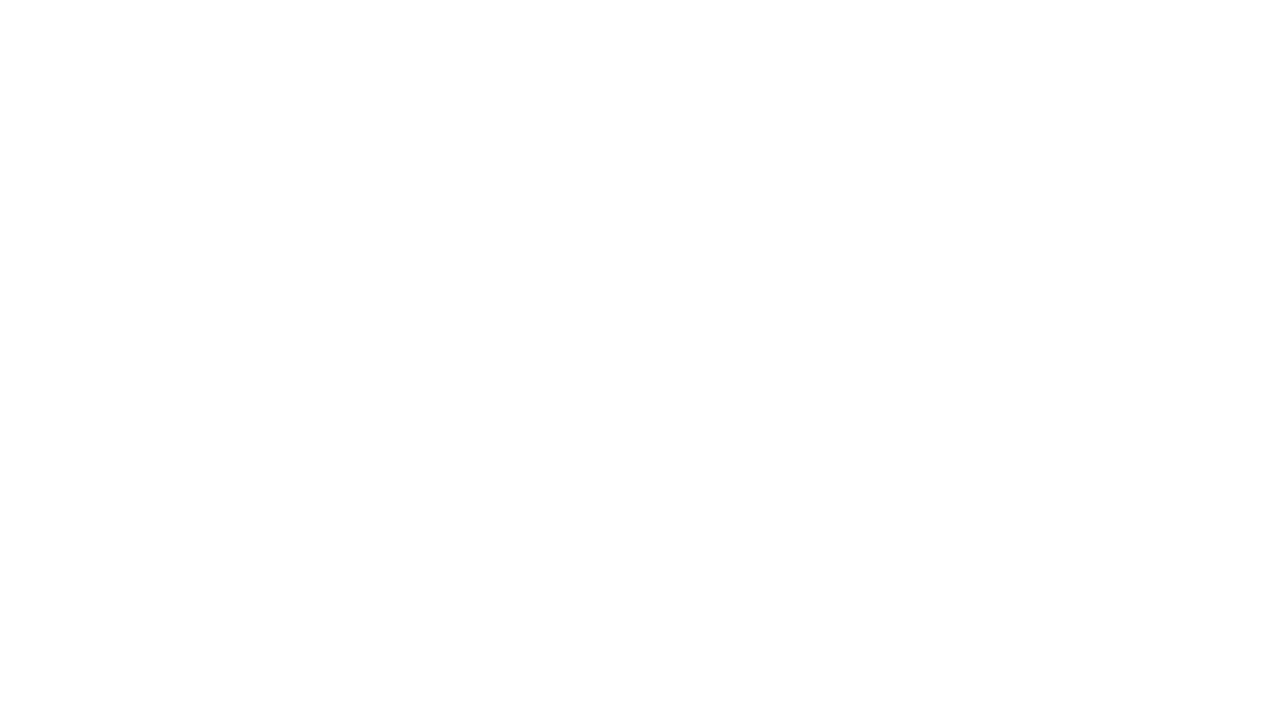
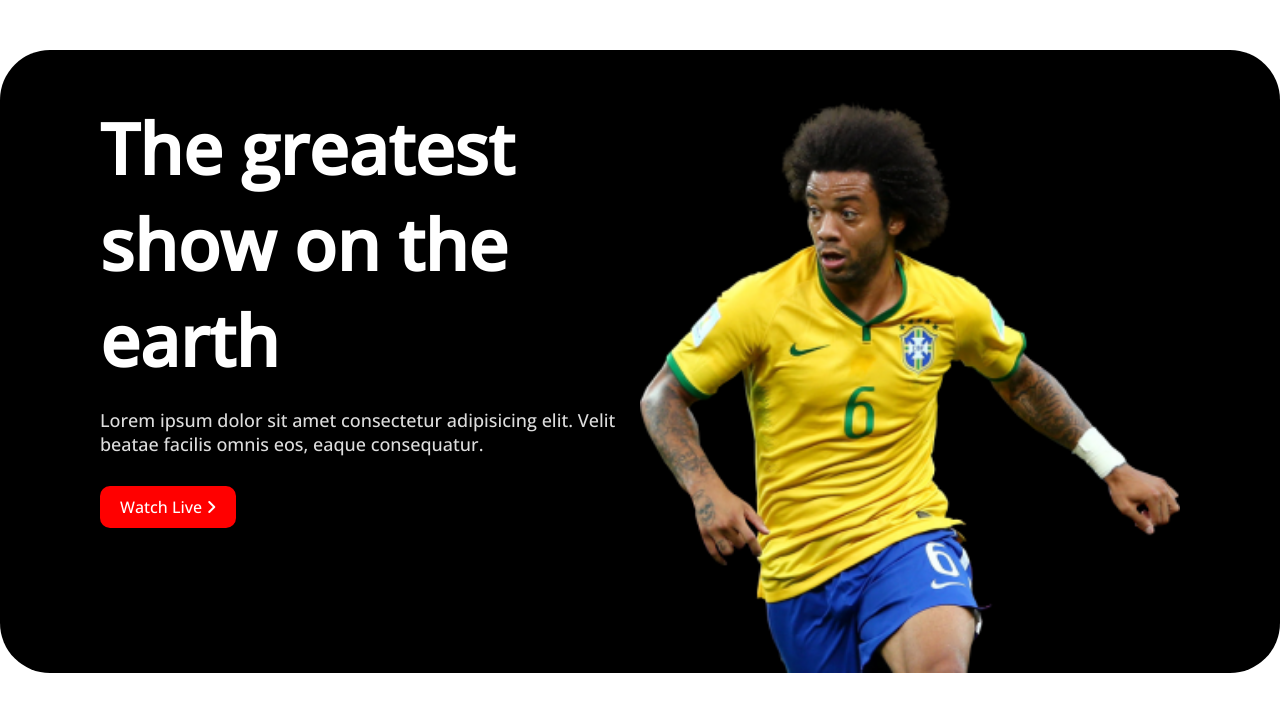
Before and after one commit to Taher027/football-world, a plain HTML site: page index.html in a window 1280 px wide. Drawn offline with nearby package versions, Linux system fonts and the light colour scheme.

Commit message:
hero section

```diff
--- a/index.html
+++ b/index.html
@@ -9,13 +9,33 @@
     <!-- goole font  -->
     <link rel="preconnect" href="https://fonts.googleapis.com">
     <link rel="preconnect" href="https://fonts.gstatic.com" crossorigin>
-    <link href="https://fonts.googleapis.com/css2?family=Poppins:wght@500&family=Roboto:wght@400;500&display=swap"
-        rel="stylesheet">
+    <link href="https://fonts.googleapis.com/css2?family=Open+Sans:wght@500&display=swap" rel="stylesheet">
+
+    <!-- font awesome  -->
+
+    <script src="https://kit.fontawesome.com/6daf5086fc.js" crossorigin="anonymous"></script>
     <link rel="stylesheet" href="style.css">
 </head>
 
 <body>
+    <!-- hero section start -->
 
+    <section class="hero-section" >
+
+            <div class=" container hero-container ">
+                <div class="hero-content-area">
+                        <h1 class="hero-title">The greatest show on the earth</h1>
+                        <p class="hero-text">Lorem ipsum dolor sit amet consectetur adipisicing elit. Velit beatae facilis omnis eos, eaque consequatur.</p>
+                        <a class="hero-anchor" href="#">Watch Live <i class="fa-solid fa-angle-right"></i></a>
+                </div>
+                <div class="hero-section-img">
+                    <img src="assets/Banner Image.png" alt="banner-image">
+                </div>
+            </div>
+
+    </section>
+
+    <!-- hero section end -->
 </body>
 
 </html>
--- a/style.css
+++ b/style.css
@@ -1,6 +1,4 @@
-/*-------------------
-     common style
--------------------  */
+/* common style  */
 * {
     margin: 0;
     padding: 0;
@@ -8,5 +6,65 @@
 }
 
 body {
-    font-family: 'Roboto', sans-serif;
+    font-family: 'Open Sans', sans-serif;
 }
+
+/* banner section start  */
+.hero-section {
+
+    display: flex;
+    justify-content: center;
+}
+
+.container {
+    width: 1321px;
+}
+.hero-container{
+    background-color: #000;
+    margin-top: 50px;
+    display: flex;
+    justify-content: space-evenly;
+    border-radius: 50px;
+    padding: 50px 100px 0px 100px
+
+}
+.hero-content-area{
+    width: 50%;
+
+}
+.hero-content-area .hero-title {
+    color: white;
+    font-size: 70px;
+    font-weight: 700;
+}
+.hero-content-area .hero-text{
+    color: #ddd;
+    font-size: 18px;
+    font-weight: 300;
+    margin-top: 20px;
+}
+.hero-anchor{
+    text-decoration: none;
+    color: white;
+    background: red;
+    padding: 10px 20px;
+    display: inline-block;
+    margin-top: 30px;
+    border-radius: 10px;
+    transition: transform 1.5s ease;
+}
+.hero-anchor:hover{
+    transform:scale(1.2);
+}
+
+.hero-section-img{
+    width: 50%;
+}
+.hero-section-img img{
+    width: 100%;
+    height: 100%;
+}
+
+/* -------------------
+     responsive hero section
+---------------------- */
```
Also changed, not shown: assets/Banner Image.png (added), assets/Blog Image.png (added), assets/Flag.png (added), assets/germany Flag.png (added).
